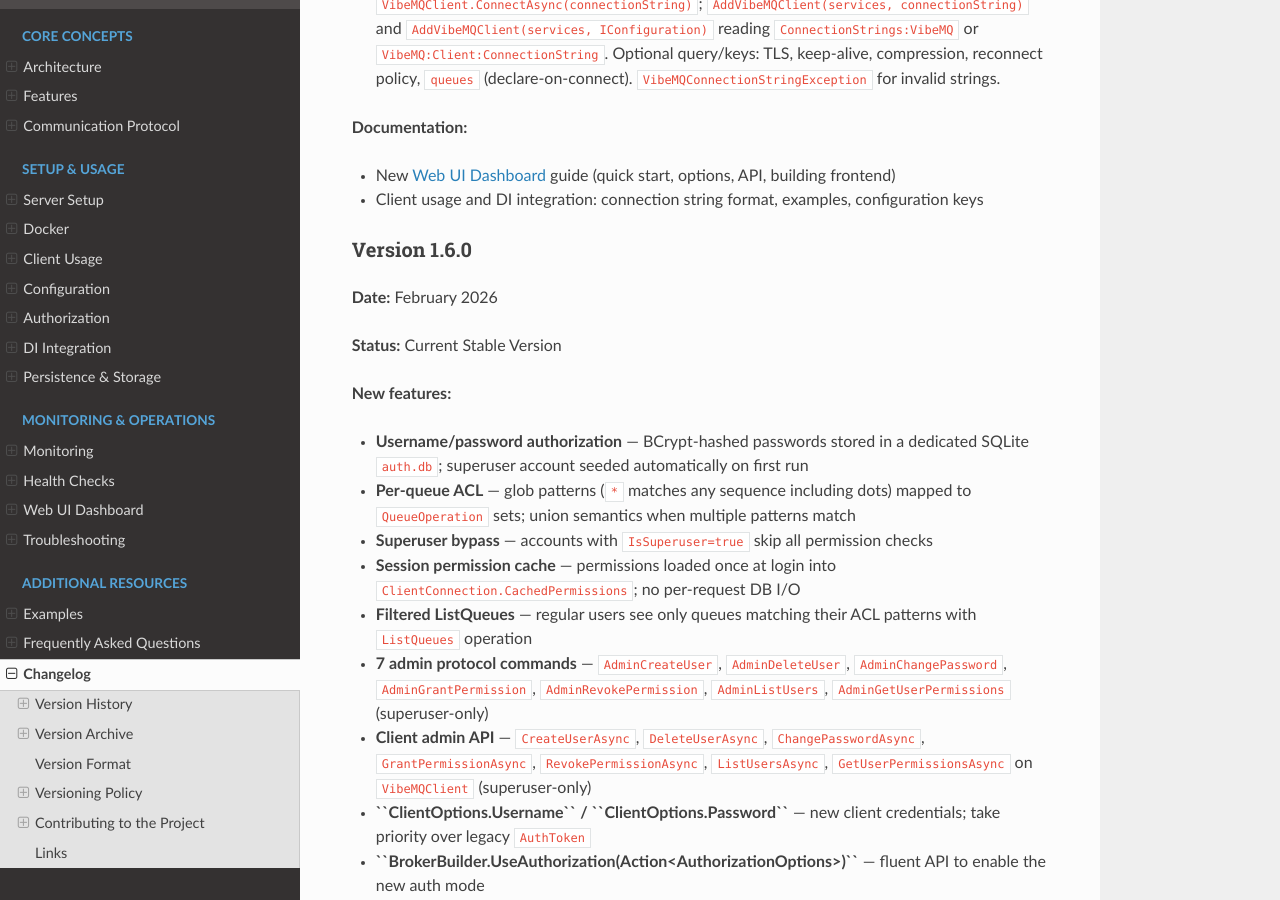
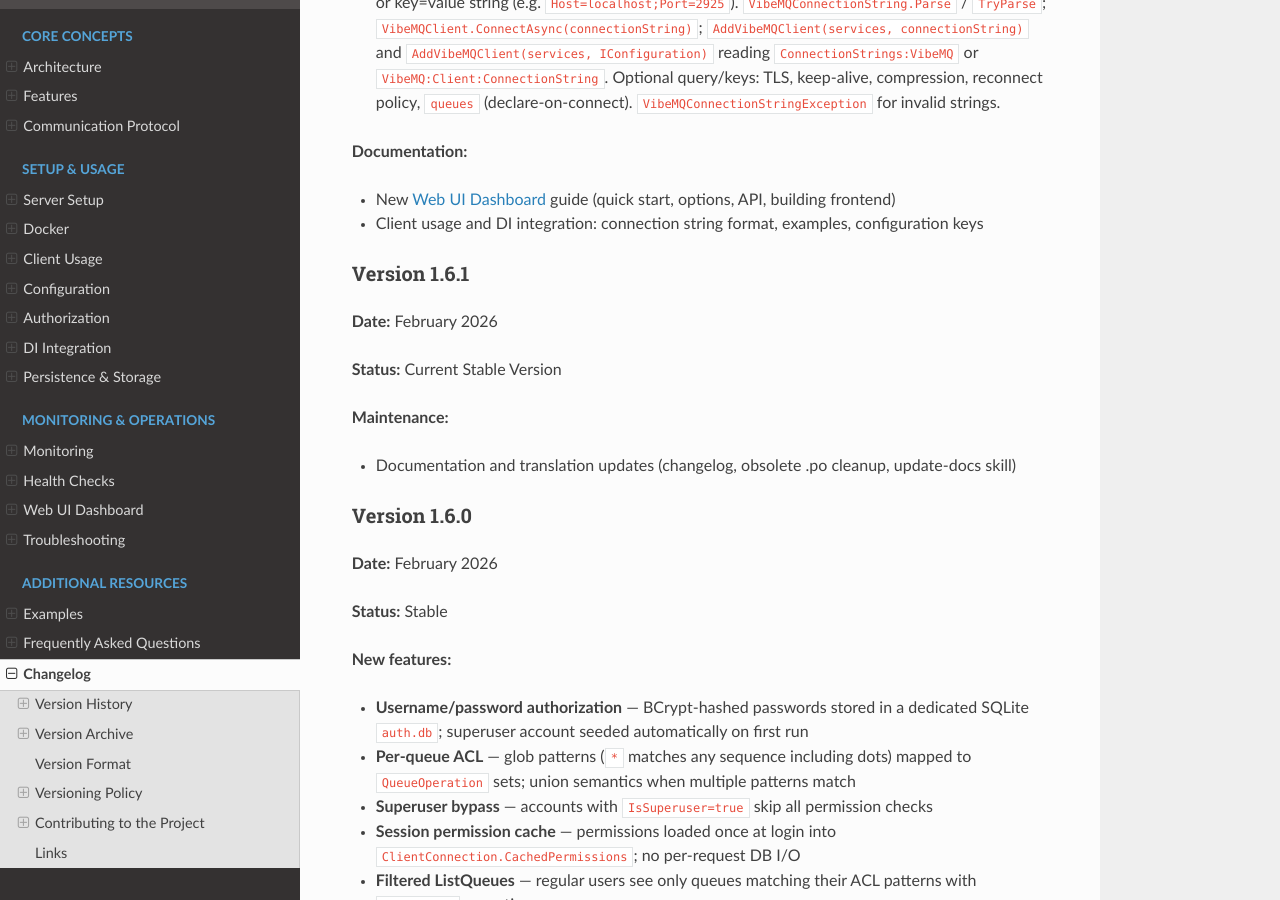
Before and after one commit to Bobsans/VibeMQ, a Sphinx documentation site: the page built from docs/docs/changelog.rst, in a window 1280 px wide and 900 px high, scrolled down 1181 px. Built offline with Sphinx 7.4.7 and the Read the Docs theme 3.1.0, drawn with Linux system fonts in a browser that asks for light colours.

Commit message:
feat(release): prepare v1.6.1
Changelog entry for 1.6.1 (maintenance: docs and translation updates). Russian translations for new changelog strings.

Made-with: Cursor

```diff
--- a/docs/docs/changelog.rst
+++ b/docs/docs/changelog.rst
@@ -27,12 +27,23 @@ Version 1.7.0 (unreleased)
 - New :doc:`web-ui` guide (quick start, options, API, building frontend)
 - Client usage and DI integration: connection string format, examples, configuration keys
 
+Version 1.6.1
+-------------
+
+**Date:** February 2026
+
+**Status:** Current Stable Version
+
+**Maintenance:**
+
+- Documentation and translation updates (changelog, obsolete .po cleanup, update-docs skill)
+
 Version 1.6.0
 -------------
 
 **Date:** February 2026
 
-**Status:** Current Stable Version
+**Status:** Stable
 
 **New features:**
 
```
Also changed, not shown: 1 other file.
